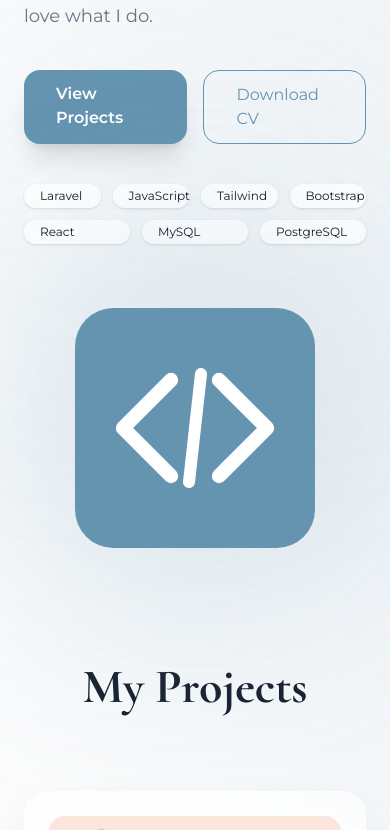
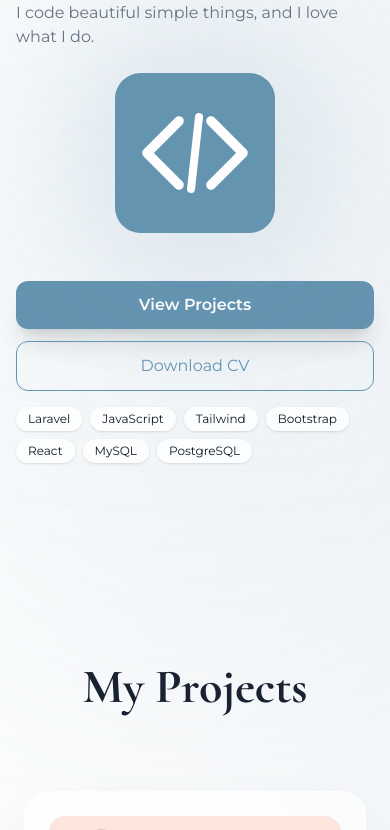
Before and after one commit to ican302/portfolio, a plain HTML site: page index.html in a window 390 px wide. Shown: the part 293-1123 px from the top of the page. Drawn offline with nearby package versions, Linux system fonts and the light colour scheme.

Commit message:
fix mobile layout

```diff
--- a/index.html
+++ b/index.html
@@ -104,6 +104,10 @@
             transform: scale(1);
             opacity: 1;
         }
+
+        .no-tap {
+            -webkit-tap-highlight-color: transparent;
+        }
     </style>
 
 
@@ -135,54 +139,59 @@
     </nav>
 
     <!-- HERO -->
-    <section class="min-h-screen flex items-center pt-28">
-        <div class="max-w-7xl mx-auto px-6 grid md:grid-cols-2 gap-16 items-center">
+    <section class="min-h-screen flex items-center pt-24 sm:pt-28">
+        <div class="max-w-7xl mx-auto px-4 grid md:grid-cols-2 gap-12 items-center">
 
-            <div data-aos="fade-right">
-                <h1 class="text-5xl md:text-6xl font-cormorant font-bold leading-tight tracking-tight">
+            <!-- TEXT -->
+            <div data-aos="fade-right" class="flex flex-col">
+
+                <h1 class="text-4xl sm:text-5xl md:text-6xl font-cormorant font-bold leading-tight tracking-tight">
                     Ikhsan Permana <br>
                     <span class="accent">Hadiansyah</span>
                 </h1>
 
-                <p class="mt-8 text-lg text-gray-500 max-w-xl">
+                <p class="mt-5 text-base sm:text-lg text-gray-500 max-w-xl">
                     I code beautiful simple things, and I love what I do.
                 </p>
 
-                <div class="mt-10 flex gap-4">
+                <!-- BUTTON -->
+                <div class="mt-6 flex flex-col sm:flex-row gap-3 sm:gap-4 order-2">
                     <a href="#projects"
-                        class="px-8 py-3 bg-accent text-white rounded-2xl font-semibold shadow-xl hover:scale-105 transition">
+                        class="px-6 py-3 bg-accent text-white rounded-xl font-semibold text-center text-nowrap shadow-xl hover:scale-105 transition">
                         View Projects
                     </a>
                     <a href="cv/CV.pdf" download
-                        class="px-8 py-3 text-[#6594B1] border border-accent rounded-2xl hover-bg-accent hover:text-white transition">
+                        class="no-tap px-6 py-3 text-[#6594B1] border border-accent rounded-xl text-center text-nowrap hover:bg-accent hover:text-white transition">
                         Download CV
                     </a>
                 </div>
 
-                <div class="flex flex-wrap gap-3 mt-10 text-xs">
-                    <span
-                        class="flex-1 min-w-[calc(25%-0.75rem)] px-4 py-1 bg-white/80 backdrop-blur shadow rounded-full">Laravel</span>
-                    <span
-                        class="flex-1 min-w-[calc(25%-0.75rem)] px-4 py-1 bg-white/80 backdrop-blur shadow rounded-full">JavaScript</span>
-                    <span
-                        class="flex-1 min-w-[calc(25%-0.75rem)] px-4 py-1 bg-white/80 backdrop-blur shadow rounded-full">Tailwind</span>
-                    <span
-                        class="flex-1 min-w-[calc(25%-0.75rem)] px-4 py-1 bg-white/80 backdrop-blur shadow rounded-full">Bootstrap</span>
+                <!-- IMAGE MOBILE (hidden desktop) -->
+                <div class="flex justify-center my-6 md:hidden order-1" data-aos="fade-up">
+                    <div class="relative">
+                        <div class="absolute inset-0 bg-accent blur-[80px] opacity-30"></div>
+                        <img src="img/code.svg" class="relative w-40 sm:w-48">
+                    </div>
+                </div>
 
-                    <span
-                        class="flex-1 min-w-[calc(33.333%-0.75rem)] px-4 py-1 bg-white/80 backdrop-blur shadow rounded-full">React</span>
-                    <span
-                        class="flex-1 min-w-[calc(33.333%-0.75rem)] px-4 py-1 bg-white/80 backdrop-blur shadow rounded-full">MySQL</span>
-                    <span
-                        class="flex-1 min-w-[calc(33.333%-0.75rem)] px-4 py-1 bg-white/80 backdrop-blur shadow rounded-full">PostgreSQL</span>
+                <!-- SKILLS -->
+                <div class="flex flex-wrap gap-2 mt-4 text-xs order-3">
+                    <span class="px-3 py-1 bg-white/80 backdrop-blur shadow rounded-full">Laravel</span>
+                    <span class="px-3 py-1 bg-white/80 backdrop-blur shadow rounded-full">JavaScript</span>
+                    <span class="px-3 py-1 bg-white/80 backdrop-blur shadow rounded-full">Tailwind</span>
+                    <span class="px-3 py-1 bg-white/80 backdrop-blur shadow rounded-full">Bootstrap</span>
+                    <span class="px-3 py-1 bg-white/80 backdrop-blur shadow rounded-full">React</span>
+                    <span class="px-3 py-1 bg-white/80 backdrop-blur shadow rounded-full">MySQL</span>
+                    <span class="px-3 py-1 bg-white/80 backdrop-blur shadow rounded-full">PostgreSQL</span>
                 </div>
 
             </div>
 
-            <div class="flex justify-center md:justify-end" data-aos="fade-left">
+            <!-- IMAGE DESKTOP ONLY -->
+            <div class="hidden md:flex justify-center md:justify-end" data-aos="fade-left">
                 <div class="relative">
-                    <div class="absolute inset-0 bg-accent blur-[120px] opacity-30"></div>
-                    <img src="img/code.svg" class="relative w-60 h-60">
+                    <div class="absolute inset-0 bg-accent blur-[100px] opacity-30"></div>
+                    <img src="img/code.svg" class="relative w-56 md:w-64">
                 </div>
             </div>
 
@@ -197,7 +206,7 @@
                 My Projects
             </h2>
 
-            <div class="grid sm:grid-cols-2 lg:grid-cols-3 gap-10">
+            <div class="grid gap-6 sm:grid-cols-2 lg:grid-cols-3">
 
                 <div class="glass project-card relative rounded-3xl p-6 overflow-hidden" data-aos="zoom-in">
                     <div class="project-glow"></div>
@@ -208,7 +217,7 @@
                         Birthday greeting website built with HTML, Tailwind, and JavaScript
                     </p>
 
-                    <div class="mt-5 flex gap-2">
+                    <div class="mt-5 flex flex-wrap gap-2">
                         <a href="https://ican302.github.io/for-you/" target="_blank"
                             class="px-5 py-2 bg-accent text-white rounded-xl text-sm shadow hover:scale-105 transition">
                             Live
@@ -243,7 +252,7 @@
                         Wedding invitation website built with Laravel and MySQL
                     </p>
 
-                    <div class="mt-5 flex gap-2">
+                    <div class="mt-5 flex flex-wrap gap-2">
                         <a href="https://weinvite.my.id/" target="_blank"
                             class="px-5 py-2 bg-accent text-white rounded-xl text-sm shadow hover:scale-105 transition">
                             Live
@@ -278,7 +287,7 @@
                         School facilities management website built with Laravel and MySQL
                     </p>
 
-                    <div class="mt-5 flex gap-2">
+                    <div class="mt-5 flex flex-wrap gap-2">
                         <button onclick="openModal('sarpras')"
                             class="px-5 py-2 border border-accent rounded-xl text-sm hover-bg-accent hover:text-white transition">
                             Screenshots
@@ -309,7 +318,7 @@
                         To-Do list website built with Laravel, React and SQLite
                     </p>
 
-                    <div class="mt-5 flex gap-2">
+                    <div class="mt-5 flex flex-wrap gap-2">
                         <button onclick="openModal('todo')"
                             class="px-5 py-2 border border-accent rounded-xl text-sm hover-bg-accent hover:text-white transition">
                             Screenshots
@@ -340,7 +349,7 @@
                         CCBS Koperasi website built with Laravel, JavaScript and PostgreSQL
                     </p>
 
-                    <div class="mt-5 flex gap-2">
+                    <div class="mt-5 flex flex-wrap gap-2">
                         <button onclick="openModal('ccbs')"
                             class="px-5 py-2 border border-accent rounded-xl text-sm hover-bg-accent hover:text-white transition">
                             Screenshots
@@ -374,14 +383,14 @@
 
             </div>
 
-            <div class="grid md:grid-cols-3 gap-6 p-6">
-                <div class="md:col-span-2 flex items-center justify-center bg-gray-50 rounded-2xl p-4">
-                    <img id="modalImage" class="max-h-[65vh] rounded-xl object-contain shadow-lg">
+            <div class="grid md:grid-cols-3 gap-4 p-4">
+                <div class="md:col-span-2 flex items-center justify-center bg-gray-50 rounded-2xl p-2">
+                    <img id="modalImage" class="max-h-[50vh] rounded-xl object-contain shadow-lg">
                 </div>
 
                 <div>
-                    <p class="text-sm font-semibold mb-3 text-gray-500">Screenshots</p>
-                    <div id="thumbnailContainer" class="grid grid-cols-3 md:grid-cols-2 gap-3"></div>
+                    <p class="text-sm font-semibold mb-2 text-gray-500">Screenshots</p>
+                    <div id="thumbnailContainer" class="grid grid-cols-4 md:grid-cols-2 gap-2"></div>
                 </div>
             </div>
         </div>
```
Also changed, not shown: 1 other file.
